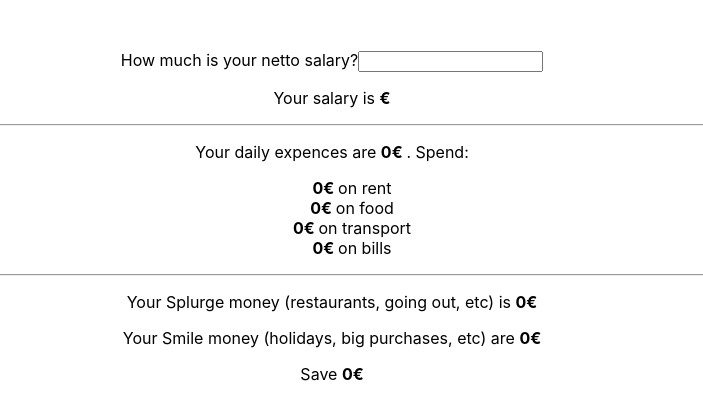
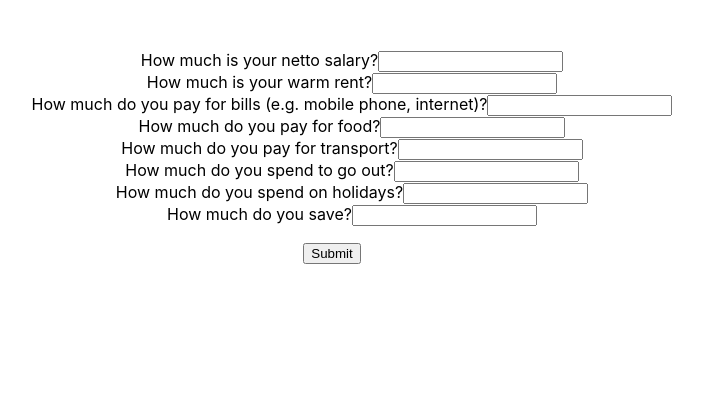
Before and after one commit to codeadventurer/moneycake, a React (Create React App) app: page / in a window 1280 px wide. Shown: the top 420 px of the page, without its empty margins (308-1011 px from the left). Built offline with nearby package versions, Linux system fonts and the light colour scheme.

Commit message:
both charts work and shown onClick

```diff
--- a/package.json
+++ b/package.json
@@ -8,6 +8,7 @@
     "@testing-library/user-event": "^7.1.2",
     "react": "^16.12.0",
     "react-dom": "^16.12.0",
+    "react-donut-chart": "^1.1.8",
     "react-scripts": "3.3.0"
   },
   "scripts": {
--- a/src/components/Intro.jsx
+++ b/src/components/Intro.jsx
@@ -1,60 +1,217 @@
 import React, { Component } from "react";
 import "./intro.css";
+import DonutChart from "react-donut-chart";
 
 export default class Intro extends Component {
   state = {
-    salary: ""
+    salary: "",
+    rent: "",
+    bills: "",
+    food: "",
+    transport: "",
+    goingOut: "",
+    holidays: "",
+    savings: "",
+    showCharts: false
   };
 
   handleChange = event => {
+    const { name, value } = event.target;
     this.setState({
-      salary: event.target.value
+      [name]: value
     });
   };
 
-  render() {
-    const { salary } = this.state;
+  handleClick = event => {
+    event.preventDefault();
+    this.setState({
+      showCharts: true
+    });
+  };
+
+  renderCharts = () => {
+    const {
+      salary,
+      rent,
+      bills,
+      food,
+      transport,
+      goingOut,
+      holidays,
+      savings
+    } = this.state;
+    if (this.state.showCharts) {
       return (
         <div>
-        <form>
-          <label>
-            How much is your netto salary?
-            <input type="text" name="name" onChange={this.handleChange} />
-          </label>
-        </form>
           <p>
             Your salary is <strong>{salary}€ </strong>
           </p>
           <hr />
-        <p>
-          Your daily expences are <strong> {salary * 0.6}€ </strong>. Spend:
-        </p>
+
+          <div className="chart-container">
+            <DonutChart
+              innerRadius="0.50"
+              width="500"
+              data={[
+                {
+                  label: "Rent",
+                  value: salary * 0.3
+                },
+                {
+                  label: "Food",
+                  value: salary * 0.1
+                },
+                {
+                  label: "Transport",
+                  value: salary * 0.1
+                },
+                {
+                  label: "Bills",
+                  value: salary * 0.1
+                },
+                {
+                  label: "Going out",
+                  value: salary * 0.1
+                },
+                {
+                  label: "Holidays",
+                  value: salary * 0.1
+                },
+                {
+                  label: "Savings",
+                  value: salary * 0.2
+                }
+              ]}
+            />
+            <DonutChart
+              innerRadius="0.50"
+              width="500"
+              data={[
+                {
+                  label: "Rent",
+                  value: (rent / salary) * 100
+                },
+                {
+                  label: "Food",
+                  value: (food / salary) * 100
+                },
+                {
+                  label: "Transport",
+                  value: (transport / salary) * 100
+                },
+                {
+                  label: "Bills",
+                  value: (bills / salary) * 100
+                },
+                {
+                  label: "Going out",
+                  value: (goingOut / salary) * 100
+                },
+                {
+                  label: "Holidays",
+                  value: (holidays / salary) * 100
+                },
+                {
+                  label: "Savings",
+                  value: (savings / salary) * 100
+                },
+                {
+                  label: "Money left",
+                  value:
+                    ((salary -
+                      rent -
+                      food -
+                      transport -
+                      bills -
+                      goingOut -
+                      holidays -
+                      savings) /
+                      salary) *
+                    100
+                }
+              ]}
+            />
+          </div>
+        </div>
+      );
+    }
+  };
+
+  render() {
+    return (
+      <div>
+        <form>
           <ul>
             <li>
-            <strong>{salary * 0.3}€ </strong> on rent
+              {" "}
+              <label>
+                How much is your netto salary?
+                <input type="text" name="salary" onChange={this.handleChange} />
+              </label>
             </li>
             <li>
-            <strong>{salary * 0.1}€ </strong> on food
+              {" "}
+              <label>
+                How much is your warm rent?
+                <input type="text" name="rent" onChange={this.handleChange} />
+              </label>
             </li>
             <li>
-            <strong>{salary * 0.1}€ </strong> on transport
+              <label>
+                How much do you pay for bills (e.g. mobile phone, internet)?
+                <input type="text" name="bills" onChange={this.handleChange} />
+              </label>
             </li>
             <li>
-            <strong>{salary * 0.1}€ </strong> on bills
+              <label>
+                How much do you pay for food?
+                <input type="text" name="food" onChange={this.handleChange} />
+              </label>
+            </li>
+            <li>
+              <label>
+                How much do you pay for transport?
+                <input
+                  type="text"
+                  name="transport"
+                  onChange={this.handleChange}
+                />
+              </label>
+            </li>
+            <li>
+              <label>
+                How much do you spend to go out?
+                <input
+                  type="text"
+                  name="goingOut"
+                  onChange={this.handleChange}
+                />
+              </label>
+            </li>
+            <li>
+              <label>
+                How much do you spend on holidays?
+                <input
+                  type="text"
+                  name="holidays"
+                  onChange={this.handleChange}
+                />
+              </label>
+            </li>
+            <li>
+              <label>
+                How much do you save?
+                <input
+                  type="text"
+                  name="savings"
+                  onChange={this.handleChange}
+                />
+              </label>
             </li>
           </ul>
-        <hr />
-        <p>
-          Your Splurge money (restaurants, going out, etc) is{" "}
-          <strong>{salary * 0.1}€ </strong>
-        </p>
-        <p>
-          Your Smile money (holidays, big purchases, etc) are{" "}
-          <strong>{salary * 0.1}€</strong>
-        </p>
-        <p>
-          Save <strong>{salary * 0.2}€</strong>
-        </p>
+          <button onClick={this.handleClick}>Submit</button>
+        </form>
+        {this.renderCharts()}
       </div>
     );
   }
--- a/src/components/intro.css
+++ b/src/components/intro.css
@@ -1,3 +1,8 @@
 ul {
   list-style: none;
 }
+
+.chart-container {
+  display: flex;
+  justify-content: center;
+}
```
Also changed, not shown: 1 other file (tests, documents, lock files or other folders). Lines whose indentation alone changed are shown as unchanged.
